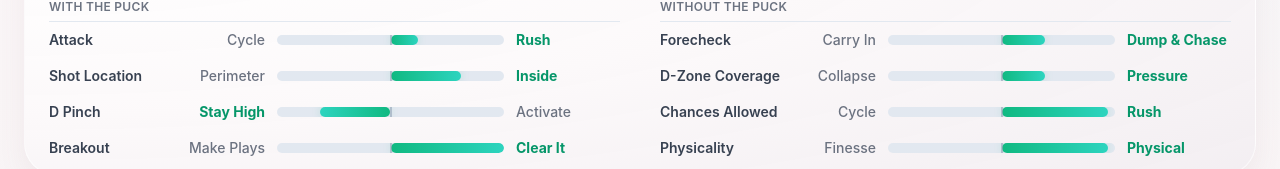
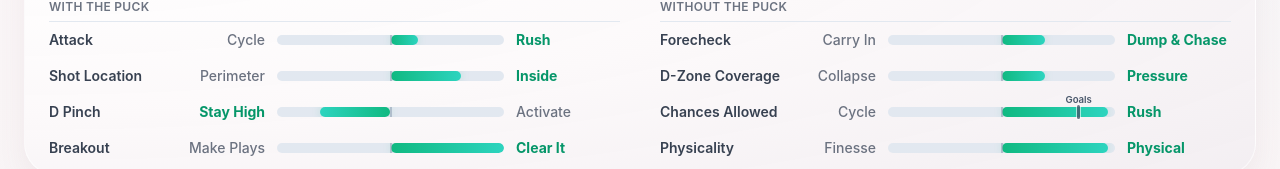
Before and after one commit to alanpham5/blue-line-breakdown, a React (Create React App) app: page /teams/profile-preview in a window 1280 px wide. Shown: the part 703-872 px from the top of the page. Built offline with nearby package versions, Linux system fonts and the light colour scheme; no server answers.

Commit message:
goals marker

```diff
--- a/src/components/teamProfile/TeamPlaystylePanel.jsx
+++ b/src/components/teamProfile/TeamPlaystylePanel.jsx
@@ -12,6 +12,8 @@ const exportNudge = (shareable, pixels) =>
   shareable ? { "data-export-nudge": pixels } : {};
 
 const clamp = (value) => Math.min(100, Math.max(0, Number(value) || 0));
+
+const hasScore = (value) => value !== null && value !== undefined;
 
 const leanSide = (score) => {
   const distance = clamp(score) - 50;
@@ -50,10 +52,27 @@ const poleClass = (active, shareable) =>
     ? `font-bold text-emerald-300 ${shareable ? "" : "light:text-emerald-600"}`
     : `font-medium text-gray-400 ${shareable ? "" : "light:text-gray-500"}`;
 
-const DivergingBar = ({ score, shareable }) => {
+const GoalsMarker = ({ score, shareable }) => (
+  <div
+    className="absolute -inset-y-0.5 -ml-[1.5px] w-[3px]"
+    style={{ left: `${Math.min(98.5, Math.max(1.5, clamp(score)))}%` }}
+  >
+    <span
+      className={`block h-full w-full rounded-full bg-white/75 ring-1 ring-black/25 ${shareable ? "" : "light:bg-slate-600/80 light:ring-white/60"}`}
+    />
+    <span
+      className={`absolute bottom-full left-1/2 -ml-6 mb-px w-12 text-center font-semibold leading-none text-gray-300 ${shareable ? "text-xs" : "text-[0.6rem] light:text-slate-600"}`}
+    >
+      <span {...exportNudge(shareable, 4)}>Goals</span>
+    </span>
+  </div>
+);
+
+const DivergingBar = ({ score, goalsScore, shareable }) => {
   const position = clamp(score);
   const rightward = position >= 50;
   return (
+    <div className="relative">
       <div
         className={`relative h-2.5 w-full overflow-hidden rounded-full bg-[rgba(6,78,59,0.85)] backdrop-blur-sm ${shareable ? "" : "light:bg-slate-200"}`}
       >
@@ -67,6 +86,10 @@ const DivergingBar = ({ score, shareable }) => {
         <span
           className={`absolute inset-y-0 left-1/2 w-0.5 -translate-x-1/2 bg-white/30 ${shareable ? "" : "light:bg-slate-400/60"}`}
         />
+      </div>
+      {hasScore(goalsScore) && (
+        <GoalsMarker score={goalsScore} shareable={shareable} />
+      )}
     </div>
   );
 };
@@ -94,7 +117,11 @@ const PlaystyleRow = ({ scale, shareable }) => {
       >
         {scale.leftLabel}
       </span>
-      <DivergingBar score={scale.score} shareable={shareable} />
+      <DivergingBar
+        score={scale.score}
+        goalsScore={scale.goalsScore}
+        shareable={shareable}
+      />
       <span
         className={`truncate ${text} ${poleClass(side === "right", shareable)}`}
         {...exportNudge(shareable, 8)}
--- a/src/features/team-summary/TeamProfilePreview.jsx
+++ b/src/features/team-summary/TeamProfilePreview.jsx
@@ -139,6 +139,7 @@ const exampleProfile = {
       leftTag: "Gives up the cycle",
       rightTag: "Gives up the rush",
       score: 97,
+      goalsScore: 84,
       rawMetrics: [
         {
           label: "Chances allowed off the cycle",
```
Lines whose indentation alone changed are shown as unchanged.
